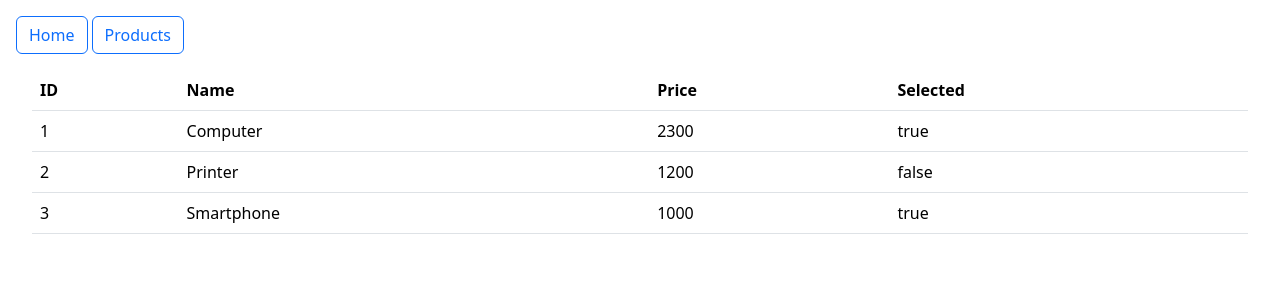
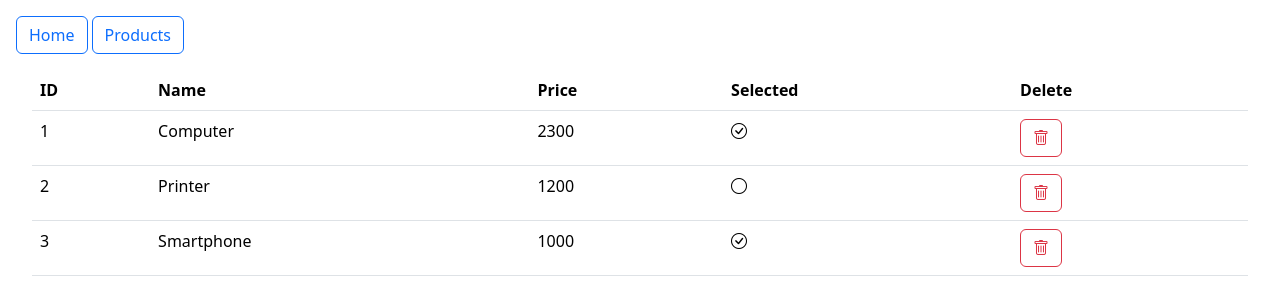
Before and after one commit to MohamedSAIFI0/Angular-Framework-Products-Managements, an Angular app: page /products in a window 1280 px wide. Shown: the top 306 px of the page. Built offline with nearby package versions, Linux system fonts and the light colour scheme.

Commit message:
handleDelete done

```diff
--- a/package.json
+++ b/package.json
@@ -21,6 +21,7 @@
     "@angular/router": "^19.2.0",
     "@angular/ssr": "^19.2.24",
     "bootstrap": "^5.3.8",
+    "bootstrap-icons": "^1.13.1",
     "express": "^4.18.2",
     "rxjs": "~7.8.0",
     "tslib": "^2.3.0",
--- a/src/app/products/products.component.html
+++ b/src/app/products/products.component.html
@@ -3,7 +3,7 @@
     <table class="table">
       <thead>
       <tr>
-        <th>ID</th> <th>Name</th> <th>Price</th> <th>Selected</th>
+        <th>ID</th> <th>Name</th> <th>Price</th> <th>Selected</th> <th>Delete</th>
       </tr>
       </thead>
       @if (products){
@@ -13,7 +13,19 @@
               <td>{{p.id}}</td>
               <td>{{p.name}}</td>
               <td>{{p.price}}</td>
-              <td>{{p.selected}}</td>
+              <td>
+                @if (p.selected) {
+                  <i class="bi bi-check-circle"></i>
+                } @else {
+                  <i class="bi bi-circle"></i>
+                }
+              </td>
+
+              <td>
+                <button (click)="handleDelete(p)" class="btn btn-outline-danger">
+                  <i class="bi bi-trash"></i>
+                </button>
+              </td>
             </tr>
           }
         </tbody>
--- a/src/app/products/products.component.ts
+++ b/src/app/products/products.component.ts
@@ -23,4 +23,12 @@ export class ProductsComponent implements OnInit{
     ]
   }
 
+  handleDelete(product: any){
+    let v = confirm('etes-vous sure de vouloir supprimer ?')
+    if (v == true){
+      this.products = this.products.filter(p => p.id != product.id)
+    }
+  }
+
+
 }
--- a/src/styles.css
+++ b/src/styles.css
@@ -1,2 +1,3 @@
 /* You can add global styles to this file, and also import other style files */
 @import "bootstrap/dist/css/bootstrap.min.css";
+@import "bootstrap-icons/font/bootstrap-icons.min.css";
```
Also changed, not shown: 1 other file (tests, documents, lock files or other folders).
